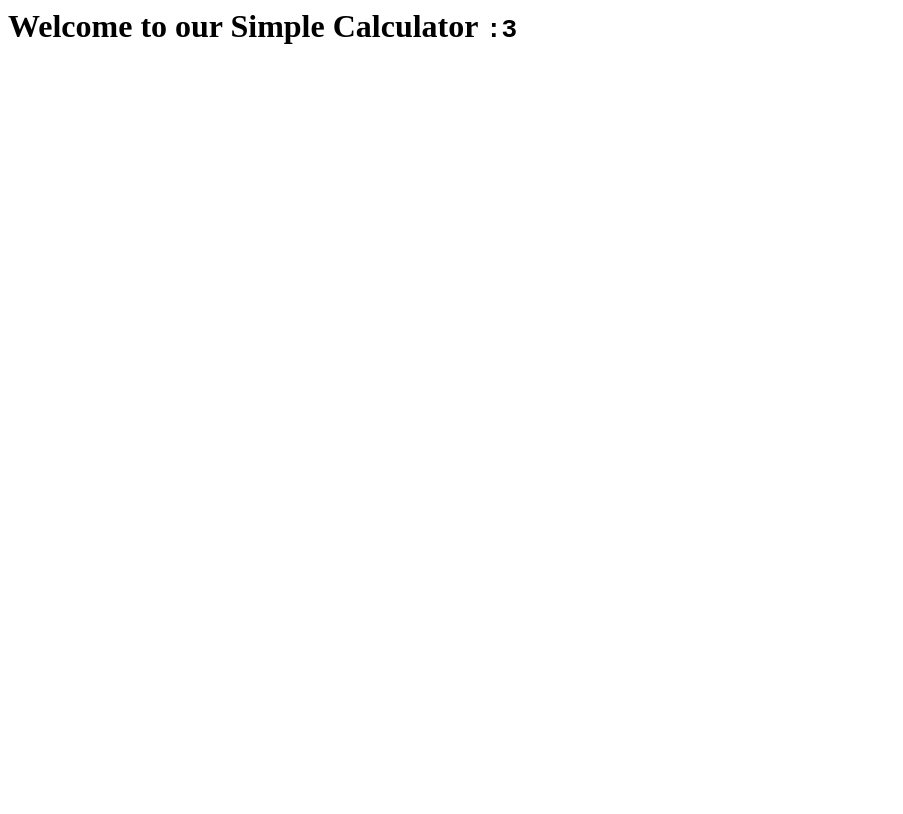
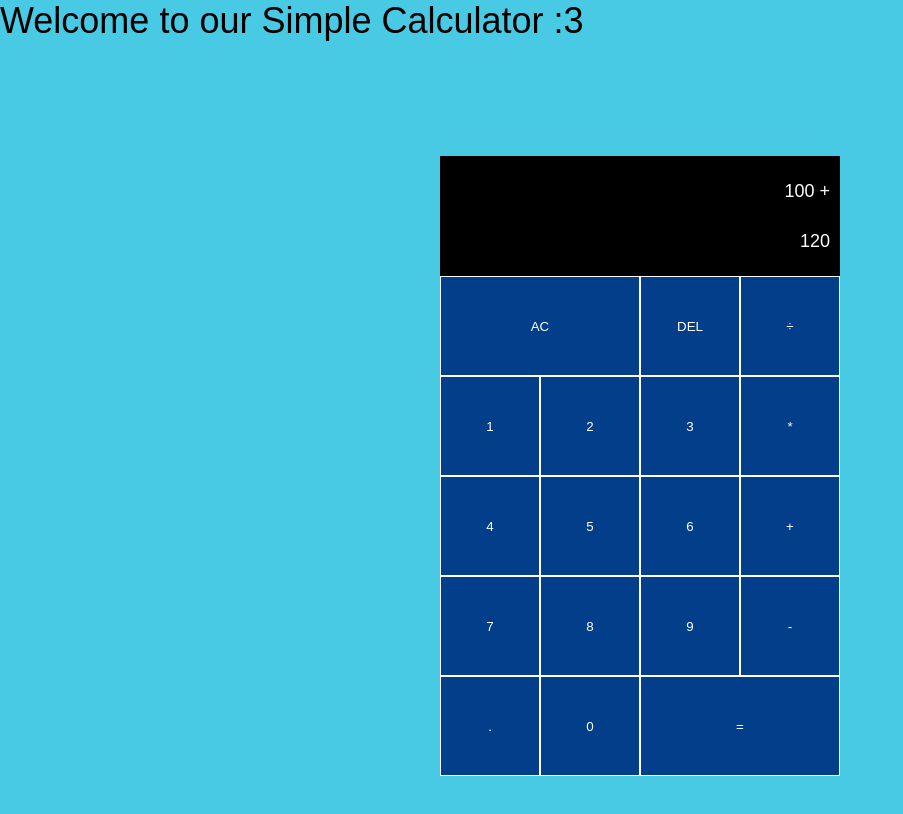
Before and after one commit to mahrus-rohisyam/vanilla-calculator, a plain HTML site: page index.html in a window 1280 px wide. Shown: the whole page, without its empty margins (0-903 px from the left). Drawn offline with Linux system fonts and the light colour scheme.

Commit message:
feat: Adding styles and HTML

```diff
--- a/index.html
+++ b/index.html
@@ -3,11 +3,34 @@
   <meta charset="UTF-8">
   <meta http-equiv="X-UA-Compatible" content="IE=edge">
   <meta name="viewport" content="width=device-width, initial-scale=1.0">
+  <link rel="stylesheet" href="style.css">
   <title>Vanilla Calculator</title>
 </head>
 <body>
   <h1>Welcome to our Simple Calculator <code>:3</code></h1>
   <div class="calculator-grid">
+    <div class="output">
+      <div class="previous-operand">100 +</div>
+      <div class="current-operand">120</div>
+    </div>
+    <button class="span-two">AC</button>
+    <button>DEL</button>
+    <button>÷</button>
+    <button>1</button>
+    <button>2</button>
+    <button>3</button>
+    <button>*</button>
+    <button>4</button>
+    <button>5</button>
+    <button>6</button>
+    <button>+</button>
+    <button>7</button>
+    <button>8</button>
+    <button>9</button>
+    <button>-</button>
+    <button>.</button>
+    <button>0</button>
+    <button class="span-two">=</button>
   </div>
 </body>
 </html>
--- /dev/null
+++ b/style.css
@@ -0,0 +1,58 @@
+*,
+*::before,
+*::after {
+    box-sizing: border-box;
+    font-family: "Work Sans", sans-serif;
+    font-weight: normal;
+}
+
+:root {
+    /* Variable CSS */
+    --primary: #0096c7;
+    --primary-dark: #023e8a;
+    --primary-light: #48cae4;
+}
+
+body {
+    margin: 0;
+    padding: 0;
+    background-color: var(--primary-light);
+    font-size: 18px;
+}
+
+.calculator-grid {
+    display: grid;
+    justify-content: center;
+    align-content: center;
+    min-height: 100vh;
+    grid-template-columns: repeat(4, 100px);
+    grid-template-rows: minmax(120px, auto) repeat(5, 100px);
+}
+
+.calculator-grid>button {
+    cursor: pointer;
+    background-color: var(--primary-dark);
+    color: white;
+    border: solid 1px white;
+}
+
+.calculator-grid>button:hover {
+    background-color: var(--primary);
+}
+
+.span-two {
+    grid-column: span 2;
+}
+
+.output {
+    grid-column: 1 / -1;
+    background-color: black;
+    color: white;
+    display: flex;
+    flex-direction: column;
+    align-items: flex-end;
+    justify-content: space-around;
+    padding: 10px;
+    word-wrap: break-word;
+    word-break: break-all;
+}
```
